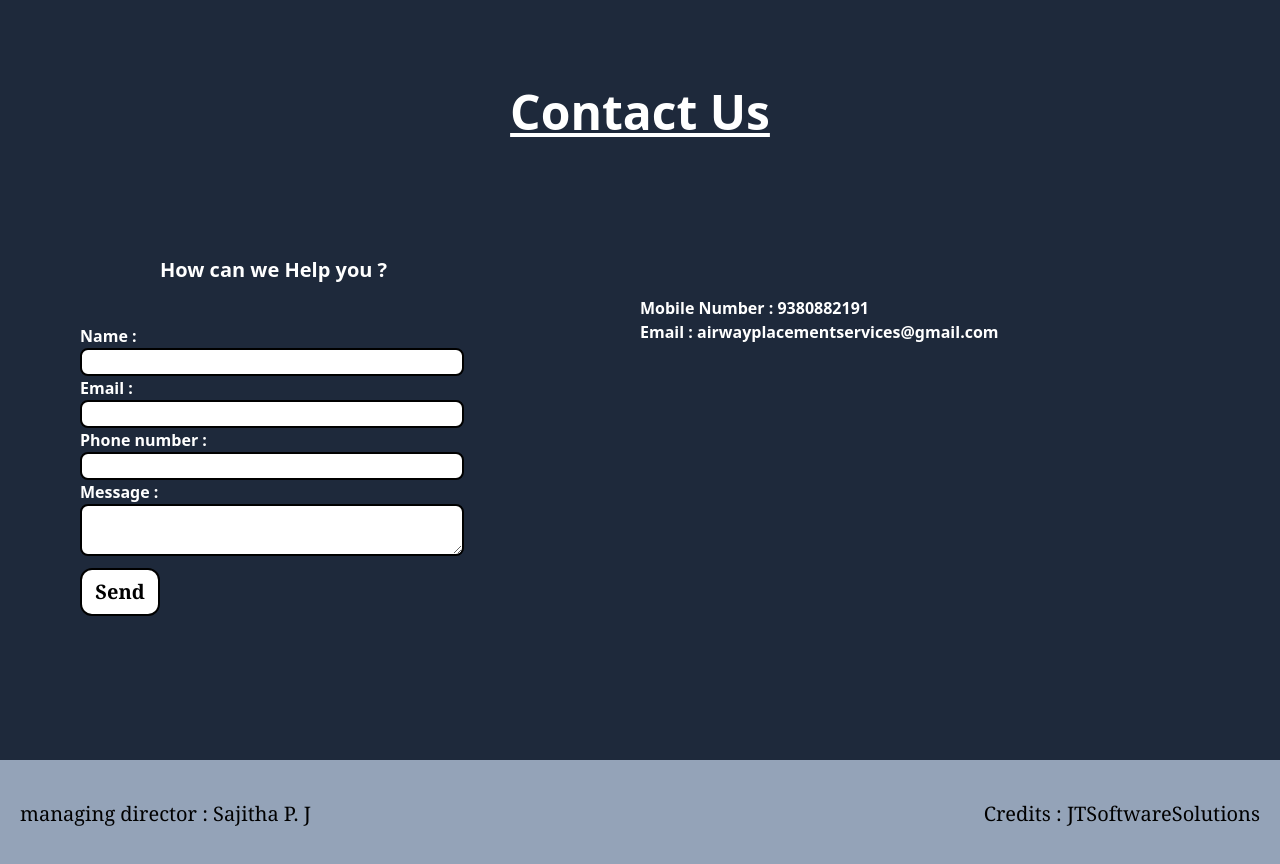
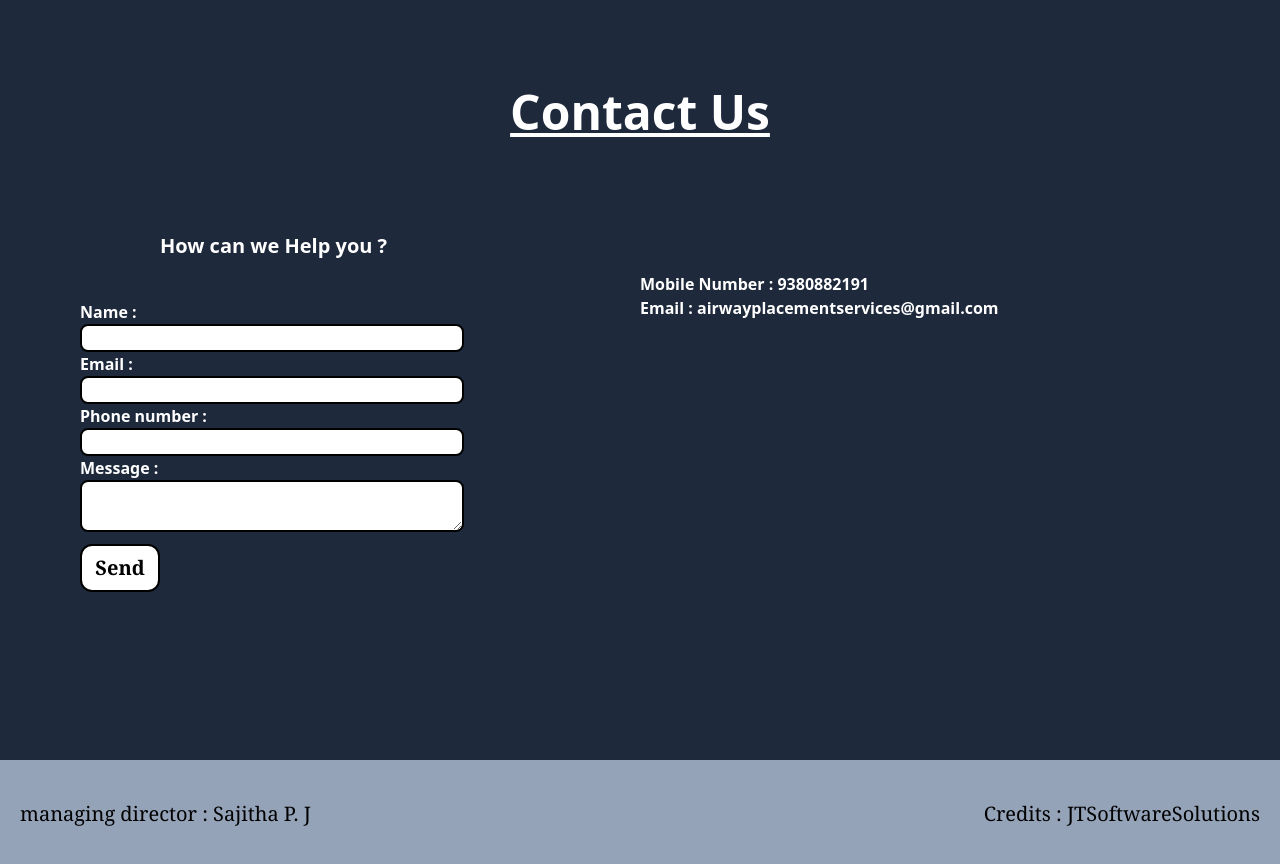
Before and after one commit to jackhack2002/airwayplacementservices, an Angular app: page / in a window 1280 px wide. Shown: the part 2440-3304 px from the top of the page. Built offline with nearby package versions, Linux system fonts and the light colour scheme.

Commit message:
minor fix

```diff
--- a/src/app/contactus/contactus.component.html
+++ b/src/app/contactus/contactus.component.html
@@ -1,6 +1,6 @@
 <div id="contactus" class="h-screen bg-slate-800">
      <h1 class="pt-32 text-5xl font-semibold text-center text-white underline">Contact Us</h1>
-     <div class="flex sm:flex-row flex-col pt-20 mx-20">
+     <div class="flex sm:flex-row flex-col pt-14 mx-20">
           <div class="w-full text-white h-96 ">
                <h1 class="mx-20 mt-10 text-xl font-semibold">How can we Help you ?</h1>
                <form class="flex flex-col mx-auto mt-10" action="https://formsubmit.co/airwaysplacementservices.md@gmail.com" method="POST">
```
